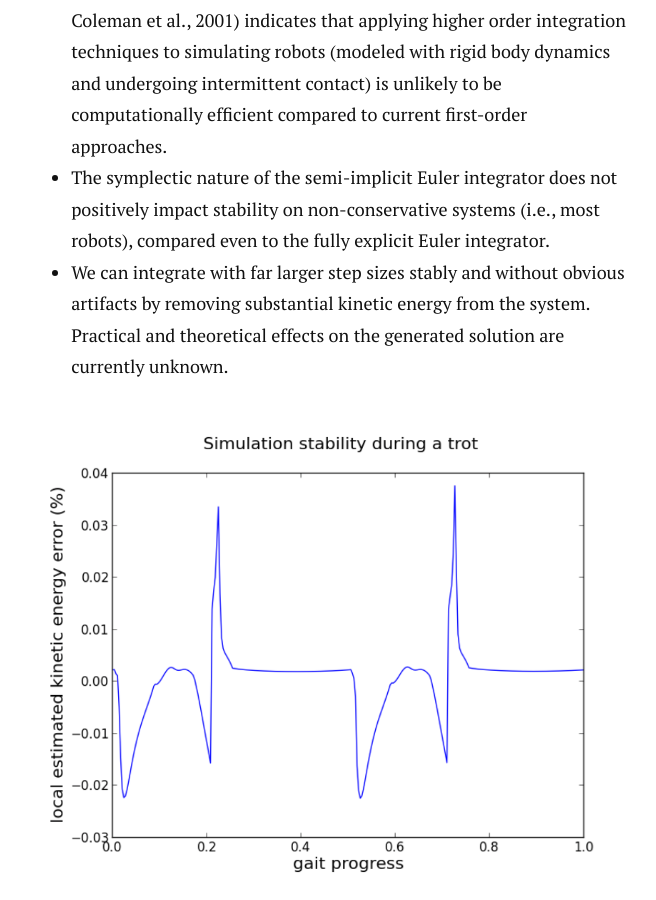
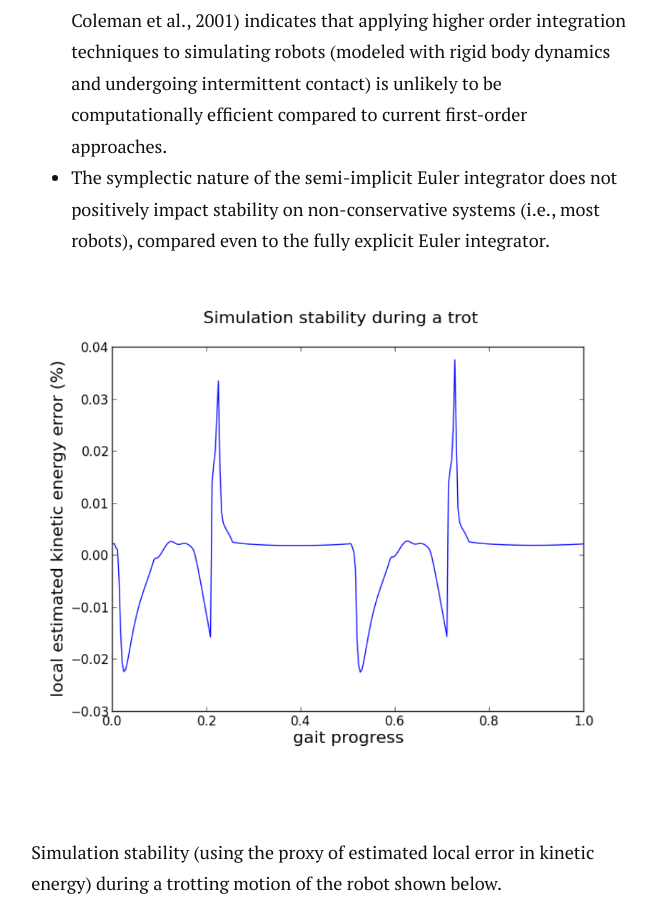
Before and after one commit to PositronicsLab/positronicslab.github.io, a Jekyll site: the page built from _posts/2015-10-18-adaptive-integration.markdown, in a window 1280 px wide and 900 px high, scrolled down 3098 px. Shown: the whole window, without its empty margins (311-967 px from the left). Built offline with Jekyll 4.4.1, drawn with Linux system fonts in a browser that asks for light colours; nearby versions of some CDN libraries.

Commit message:
Updated adaptive integration work

```diff
--- a/_posts/2015-10-18-adaptive-integration.markdown
+++ b/_posts/2015-10-18-adaptive-integration.markdown
@@ -43,7 +43,6 @@ Our research uses the approach described above and standard error control techni
 * We can get 2x-3x larger step sizes for simulating a walking quadrupedal robot, but are doing 3x as much computation on each step (this can conceivably be reduced to 2x as much work using parallelism).
 * An experiment with a passive dynamic walker (taken from code for Coleman et al., 2001) indicates that applying higher order integration techniques to simulating robots (modeled with rigid body dynamics and undergoing intermittent contact) is unlikely to be computationally efficient compared to current first-order approaches.
 * The symplectic nature of the semi-implicit Euler integrator does not positively impact stability on non-conservative systems (i.e., most robots), compared even to the fully explicit Euler integrator.
-* We can integrate with far larger step sizes stably and without obvious artifacts by removing substantial kinetic energy from the system. Practical and theoretical effects on the generated solution are currently unknown.
 
 ![Trotting stability](http://positronicslab.github.io/assets/img/iros15-walking-stability.png)
 <p>Simulation stability (using the proxy of estimated local error in kinetic energy) during a trotting motion of the robot shown below.</p>
```
